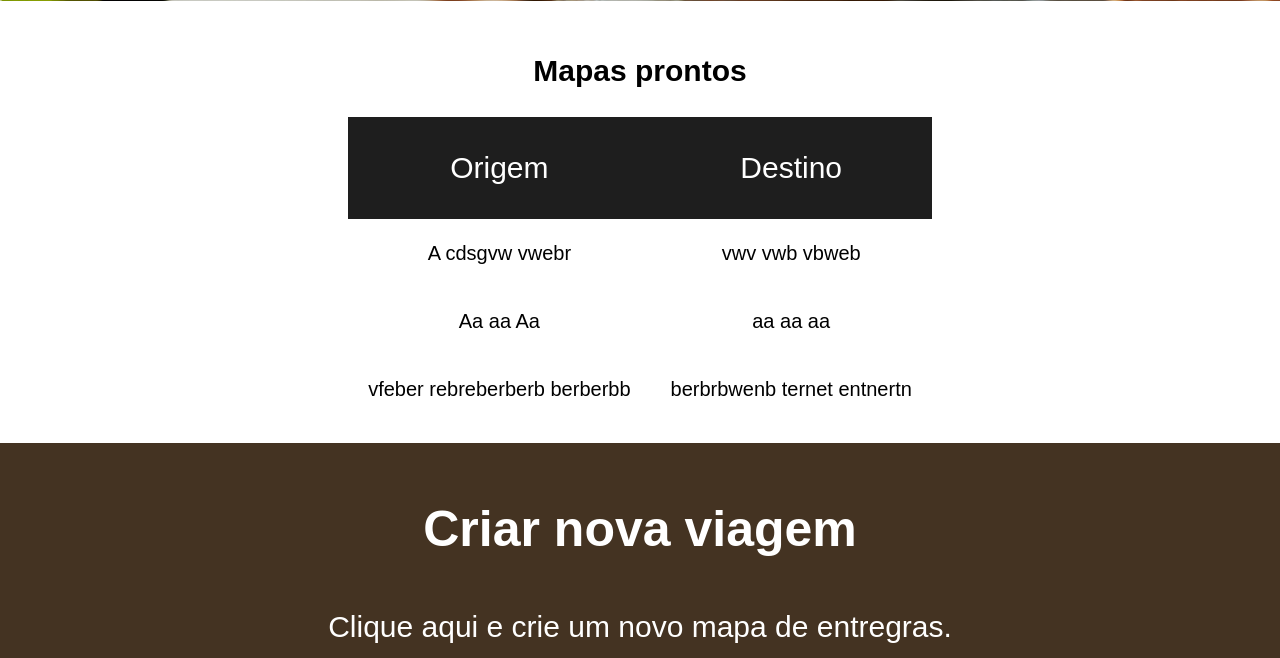
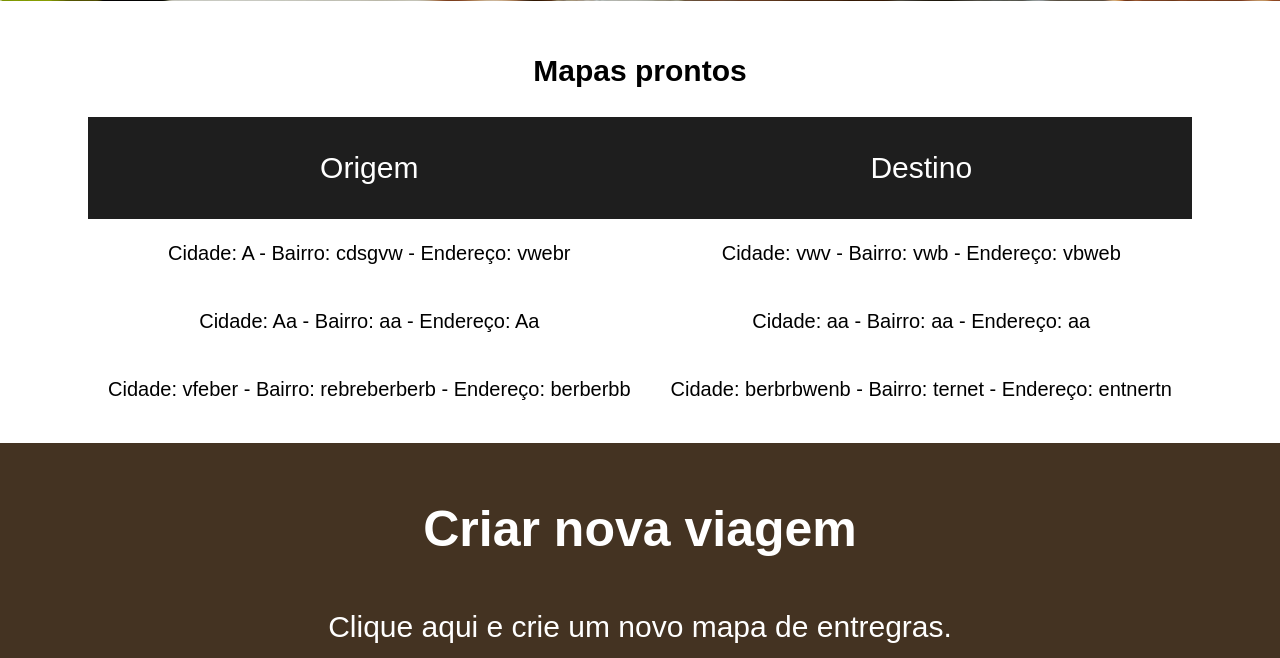
Before and after one commit to marcosvicente/ProjectMaps, a Django app: page / in a window 1280 px wide. Shown: the part 842-1500 px from the top of the page. Run offline with Django 3.2, Linux system fonts and the light colour scheme; data comes from the database, SQL or seed files in the repository; both versions use the stored data as it was after the commit.

Commit message:
index melhoria list model

```diff
--- a/core/models.py
+++ b/core/models.py
@@ -1,8 +1,9 @@
-# -*- coding: utf-8 -*-
+# !/usr/bin/python
 
 from __future__ import unicode_literals
 
 from django.db import models
+
 
 COMBUSTIVEL = (
     ('Gasolina', 'gasolina'),
--- a/templates/base.html
+++ b/templates/base.html
@@ -2,6 +2,7 @@
 <html ng-app>
 	<head>
 		<meta charset="UTF-8">
+		<meta http-equiv="Content-type" content="text/html; charset=utf-8" />
 		<title>{% block title %}{% endblock %}</title>
 		{% block css%}
 		{% endblock %}
--- a/templates/index.html
+++ b/templates/index.html
@@ -33,8 +33,8 @@
 				<tbody>
 					{% for list in object_list %}
 					<tr>
-						<td><a href="mapas/{{list.slug}}">{{ list.origem }}</a></td>
-						<td><a href="mapas/{{list.slug}}">{{list.destino}}</a></td>
+						<td><a href="mapas/{{list.slug}}">Cidade: {{ list.origem.cidade }} - Bairro: {{list.origem.bairro}} - Endereço: {{list.origem.endereco}}</a></td>
+						<td><a href="mapas/{{list.slug}}">Cidade: {{ list.destino.cidade }} - Bairro: {{list.destino.bairro}} - Endereço: {{list.destino.endereco}}</a></td>
 					</tr>
 					{% endfor %}
 				<tbody>
```
Also changed, not shown: db.sqlite3.
